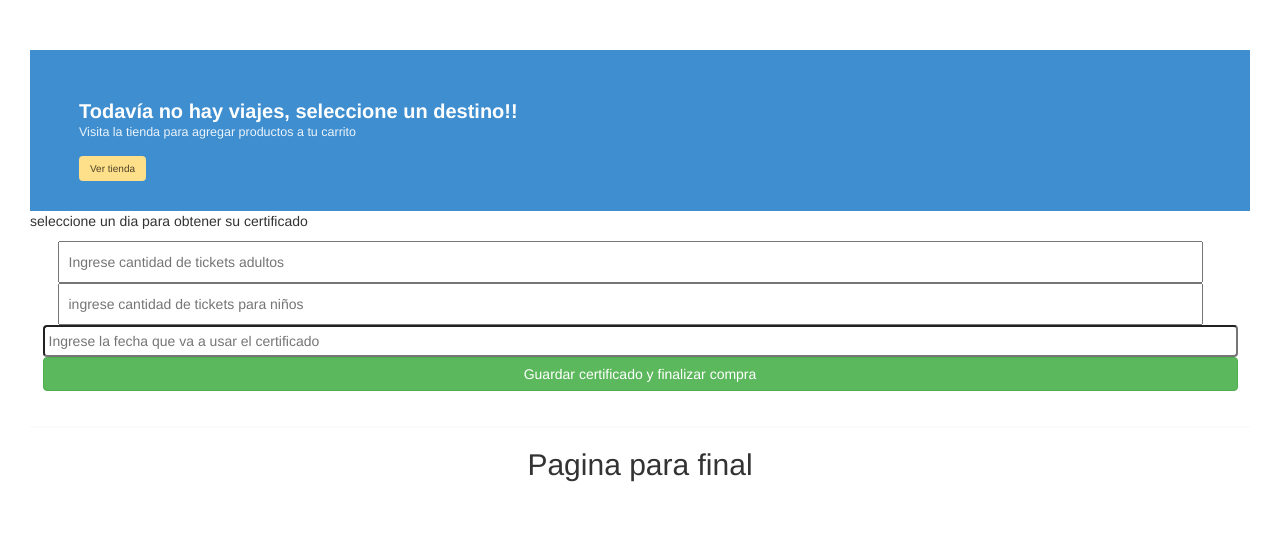
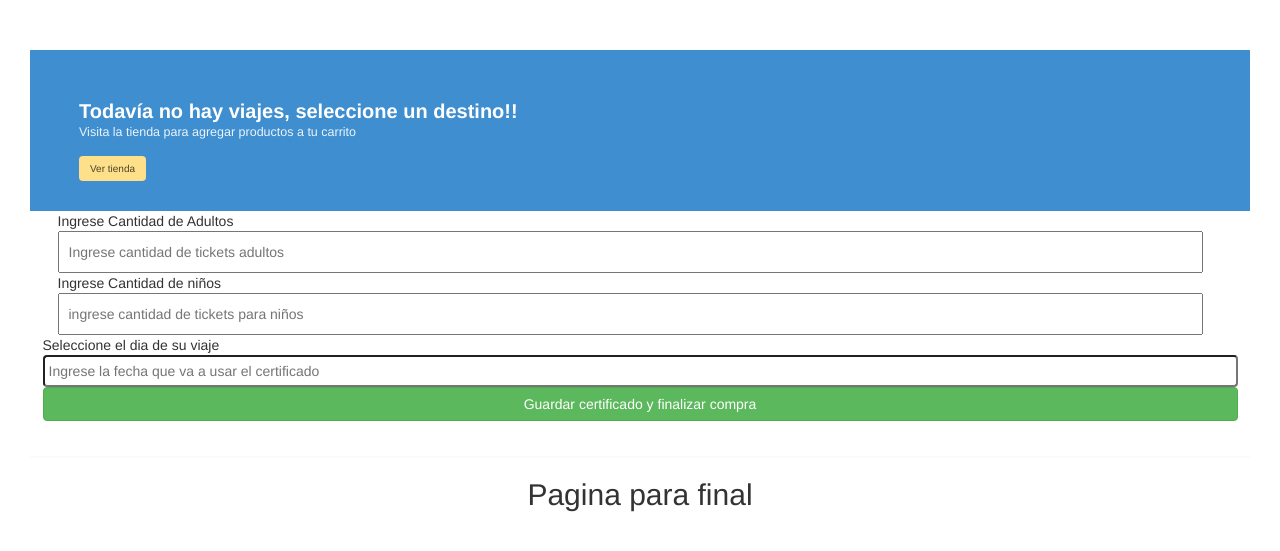
Before and after one commit to MauroConect/final, a PHP site: page /ver_carrito.php in a window 1280 px wide. Shown: the part 62-613 px from the top of the page. Run offline with PHP 8.4, Linux system fonts and the light colour scheme; data that the repository does not hold is empty; some libraries are stand-ins or nearby versions.

Commit message:
modificacion en las funciones y en los estilos

```diff
--- a/agregar_al_carrito.php
+++ b/agregar_al_carrito.php
@@ -4,4 +4,4 @@ if (!isset($_POST["id_producto"])) {
     exit("No hay id_producto");
 }
 agregarProductoAlCarrito($_POST["id_producto"]);
-header("Location: tienda.php");
+header("Location: ver_carrito.php");
--- a/ver_carrito.php
+++ b/ver_carrito.php
@@ -83,13 +83,13 @@ if (count($productos) <= 0) {
     </div>
 <?php } ?>
 
-<p>seleccione un dia para obtener su certificado</p>
+
 <div class="container-fluid px-1 px-sm-5 mx-auto">
     <div class="row d-flex justify-content-sm-center px-2">
         <form autocomplete="off" action="guardarfecha.php" method="post">
-        <td><input action="guardarfecha.php" method="post" type="number" name="cantidad1" placeholder="Ingrese cantidad de tickets adultos"></td>
-        <td><input action="guardarfecha.php" method="post" type="number" name="cantidad2" placeholder="ingrese cantidad de tickets para niños"></td>
-            <div class="form-group row"> <input type="text" id="dp1" class="datepicker mr-2" placeholder="Ingrese la fecha que va a usar el certificado" name="date"><br> <button type="submit" class="btn btn-success">Guardar certificado y finalizar compra</button> </div>
+        <td>Ingrese Cantidad de Adultos<input action="guardarfecha.php" method="post" type="number" name="cantidad1" placeholder="Ingrese cantidad de tickets adultos"></td>
+        <td>Ingrese Cantidad de niños<input action="guardarfecha.php" method="post" type="number" name="cantidad2" placeholder="ingrese cantidad de tickets para niños"></td>
+            <div class="form-group row">Seleccione el dia de su viaje<input type="text" id="dp1" class="datepicker mr-2" placeholder="Ingrese la fecha que va a usar el certificado" name="date"><br> <button type="submit" class="btn btn-success">Guardar certificado y finalizar compra</button> </div>
         </form>
     </div>
 </div>
```
